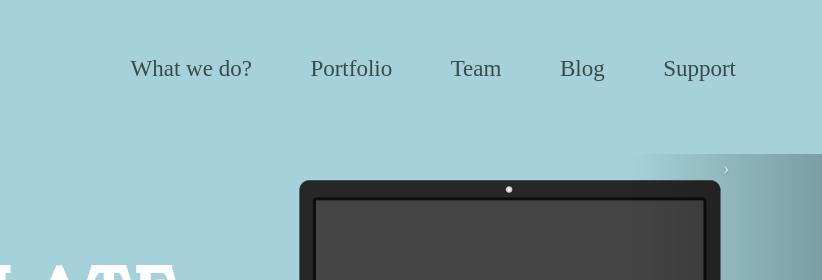
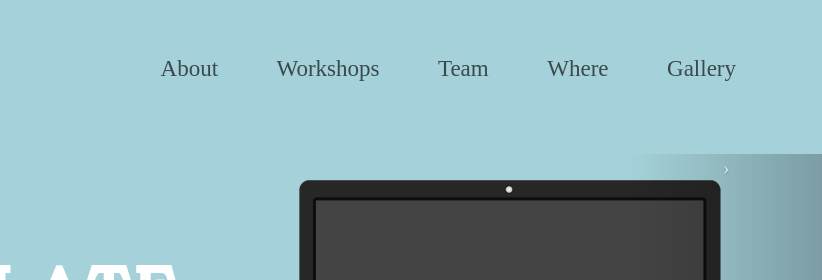
Before and after one commit to LLHD/Website, a plain HTML site: page index.html in a window 1280 px wide. Shown: the top 280 px of the page, 458-1280 px from the left. Drawn offline with Linux system fonts and the light colour scheme; files that its build step writes are made by us from their sources.

Commit message:
changed the navigation

```diff
--- a/index.html
+++ b/index.html
@@ -2,10 +2,10 @@
 <html lang="en">
 <head>
     <meta charset="utf-8">
-    <title>Colorful Flat by tB3</title>
+    <title>LLHD</title>
     <meta name="viewport" content="width=device-width, initial-scale=1.0">
-    <meta name="description" content="">
-    <meta name="author" content="">
+    <meta name="description" content="The Limassol Local Hack Day Web Page">
+    <meta name="author" content="Julian Engel">
 	<link id="callCss" rel="stylesheet" href="css/bootstrap.min.css" type="text/css" media="screen" charset="utf-8" />
 
 	<link id="callCss"rel="stylesheet" href="css/style.css" type="text/css" media="screen" charset="utf-8" />
@@ -22,11 +22,11 @@
 
 			<div class="nav-collapse">
 				<ul class="nav mynav">
-					<li><a href="#ourServices">What we do?</a></li>
-					<li><a href="#portfolioSection">Portfolio</a></li>
+					<li><a href="#ourServices">About</a></li>
+					<li><a href="#portfolioSection">Workshops</a></li>
 					<li><a href="#meetourteamSection">Team</a></li>
-					<li><a href="#recentpostSection">Blog</a></li>
-					<li><a href="#contactSection">Support</a></li>
+					<li><a href="#recentpostSection">Where</a></li>
+					<li><a href="#contactSection">Gallery</a></li>
 				</ul>
 			</div>
 
```
